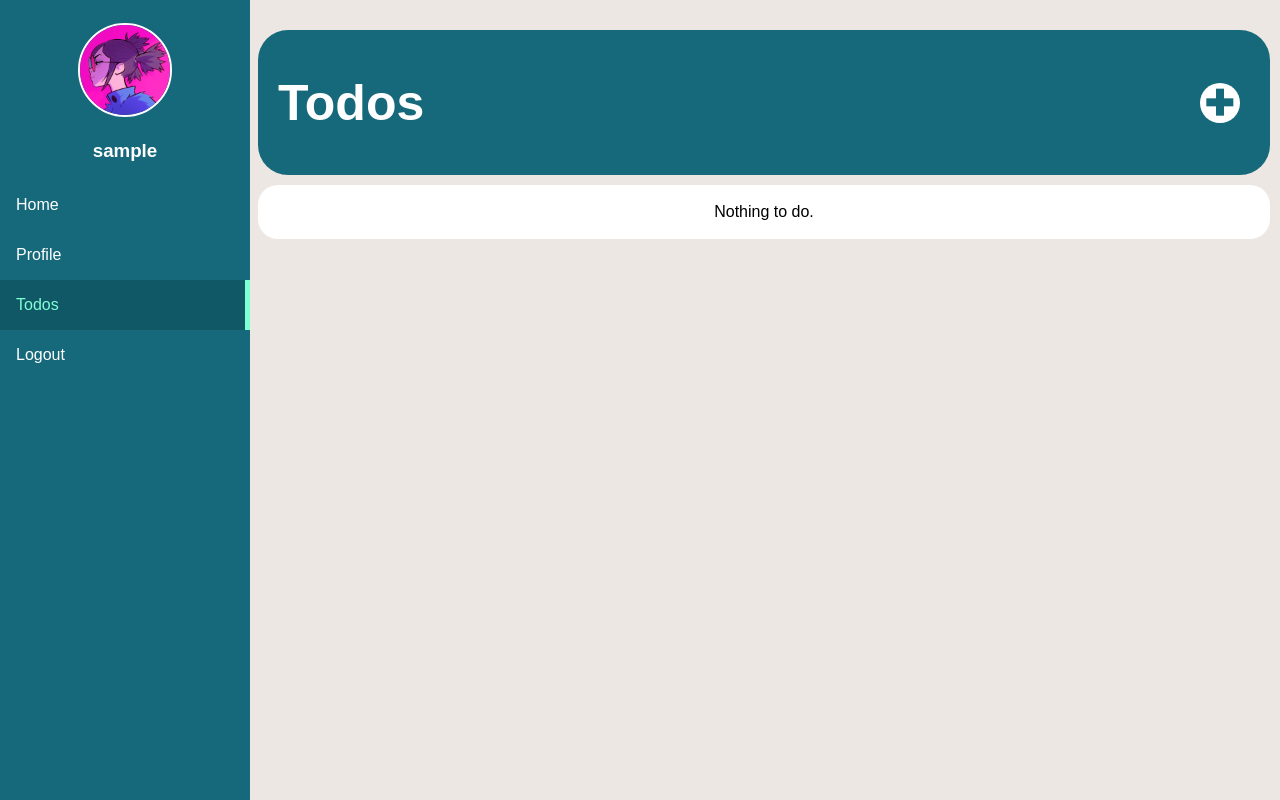
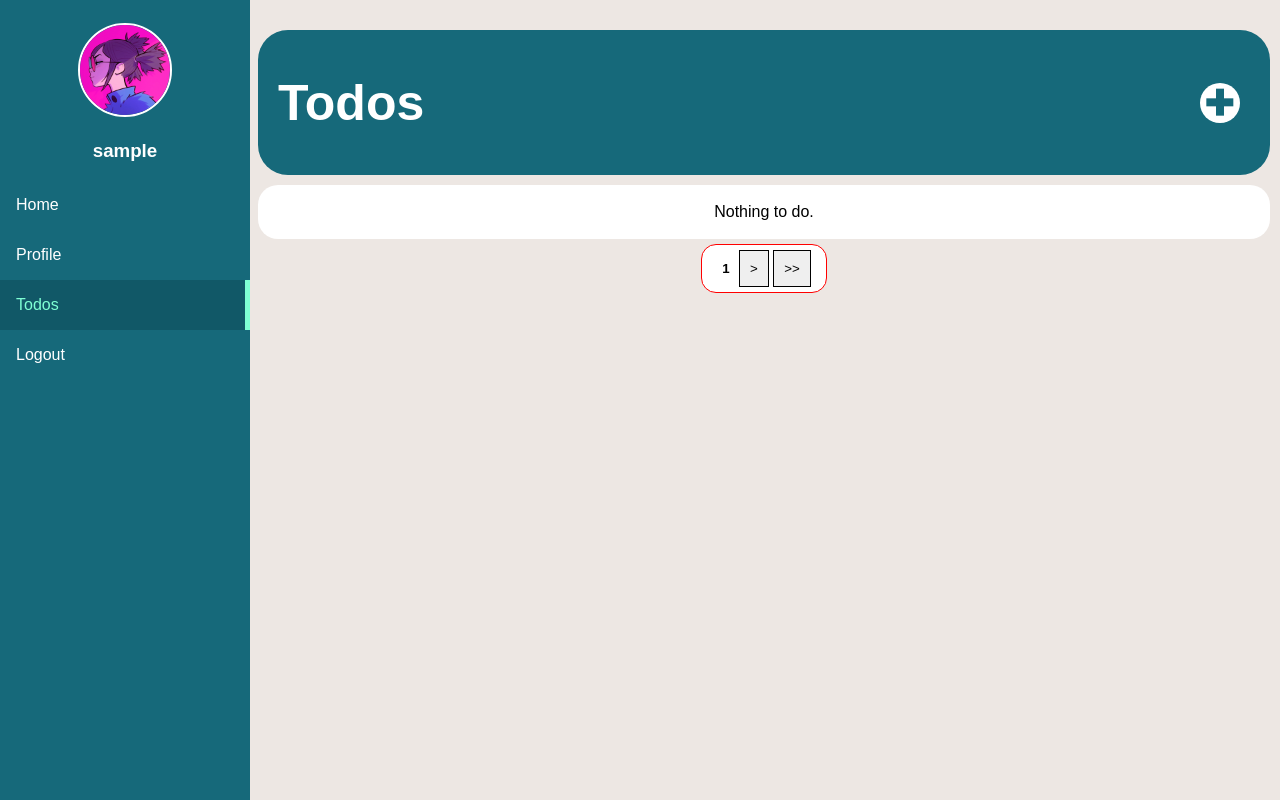
Before and after one commit to joloows/jolo-todoapp, a Django app: page /main/ in a window 1280 px wide. Run offline with Django 4.2, Linux system fonts and the light colour scheme; the visitor is signed in with stand-in values (Sample User, id 1); data that the repository does not hold is empty.

Commit message:
Add Pagination (WIP)

```diff
--- a/src/main/views.py
+++ b/src/main/views.py
@@ -1,3 +1,5 @@
+import json
+
 from django.shortcuts import render, get_object_or_404, HttpResponse
 from django.contrib.auth.decorators import login_required
 from django.core import serializers
@@ -28,11 +30,19 @@ def main(request):
 
     else:
         user = request.user
-        todo = Todo.objects.filter(user=user)
-        context = {
-            'todos': todo,
-        }
-        return render(request, 'main/main.html', context)
+        todos = Todo.objects.filter(user=user)
+        p = Paginator(todos, 8)
+        if 'page' in request.GET:
+            page = request.GET.get('page')
+            todo_page = p.page(page)
+            data = serializers.serialize('json', todo_page.object_list)
+            return HttpResponse(data)
+        else:
+            todo_page = p.page(1)
+            context = {
+                'todos': todo_page,
+            }
+            return render(request, 'main/main.html', context)
 
 
 @login_required
@@ -95,14 +105,3 @@ def delete_todo(request, todo_id):
             todo.delete()
             return HttpResponse()
     return HttpResponse()
-
-
-@login_required
-def paginate_todo(request, page):
-    if request.method == 'GET':
-        todos = Todo.objects.filter(user=request.user)
-        p = Paginator(todos, 8)
-        todo_page = p.page(page)
-        data = serializers.serialize('json', todo_page.object_list)
-        return HttpResponse(data)
-    return HttpResponse()
--- /dev/null
+++ b/src/static/main/css/pagination.css
@@ -0,0 +1,30 @@
+.pagination-btn-container {
+    padding: 5px;
+}
+.pagination-btn {
+    border: 1px solid red;
+    background-color: white;
+    border-radius: 15px;
+    width: fit-content;
+    height: auto;
+    text-align: center;
+    margin: auto;
+    padding: 5px 15px;
+}
+
+.pagination-btn > button {
+    display: none;
+    border: 1px solid black;
+    padding: 10px;
+    cursor: pointer;
+}
+
+.pagination-btn h5 {
+    display: inline;
+    padding: 0 5px;
+    cursor: context-menu;
+}
+
+.pagination-btn > button.show {
+    display: inline;
+}
--- a/src/static/main/js/create.js
+++ b/src/static/main/js/create.js
@@ -25,6 +25,8 @@ $(document).on("submit", "#todo-create-form", function(e) {
   if ($(".todo-list-container").children("p")) {
     $(".todo-list-container").children("p").remove();
   }
+  checkObjectCount();
+
   e.preventDefault();
   var formData = $(this).serializeArray();
   $.ajax(
@@ -37,9 +39,9 @@ $(document).on("submit", "#todo-create-form", function(e) {
         // test(this['type'], this['url'], this['data']);
 
         var data = JSON.parse(response);
-        id = data[0].pk;
-        title = data[0].fields["todo_title"];
-        desc = data[0].fields["todo_desc"];
+        var id = data[0].pk;
+        var title = data[0].fields["todo_title"];
+        var desc = data[0].fields["todo_desc"];
 
         $(".todo-list-container").prepend(createTodoHTML(id, title, desc));
       },
@@ -49,6 +51,14 @@ $(document).on("submit", "#todo-create-form", function(e) {
     }
   );
 });
+
+function checkObjectCount() {
+    var todoListContainer = $(".todo-list-container")
+    if (todoListContainer.children("[class^=todo-object-container-]").length == 8) {
+        lastTodoElement = $(".todo-list-container [class^=todo-object-container-]").last();
+        lastTodoElement.remove();
+    }
+}
 
 function createTodoHTML(id, title, desc) {
   return `<div class="todo-object-container-${id}">
--- a/src/static/main/js/delete.js
+++ b/src/static/main/js/delete.js
@@ -9,12 +9,16 @@ function deleteTodo(element) {
             },
             success: function () {
                 // test
-                test(this['type'], this['url'], this['data']);
+                // test(this['type'], this['url'], this['data']);
+                todoList = $(".todo-list-container");
 
-                id = element.id;
-                $(".todo-object-container-" + id).remove();
-                if ($(".todo-list-container").children().length <= 0) {
-                    $(".todo-list-container").prepend(`<p id="nothing">Nothing to do.</p>`);
+                if (todoList.children().length <= 0) {
+                    todoList.empty();
+                    todoList.prepend(`<p id="nothing">Nothing to do.</p>`);
+                    // remove pagination buttons here
+                } else {
+                    todoList.empty();
+                    getPage(currentPage); // get current page content
                 }
             },
             error: function () {
--- /dev/null
+++ b/src/static/main/js/pagination.js
@@ -0,0 +1,62 @@
+// This part should handle how the todo objects display on paginate button click
+
+
+
+
+var currentPage = 1 // increments/decrements on pagination button clicks.
+
+// Buttons for pagination
+var firstPageBtn = $(".first-page-btn");
+var previousPageBtn = $(".previous-page-btn");
+var nextPageBtn = $(".next-page-btn");
+var lastPageBtn = $(".last-page-btn");
+
+$(document).on("click", ".first-page-btn, .previous-page-btn, .next-page-btn, .last-page-btn", function () {
+    if ($(this).hasClass("first-page-btn")) {
+        currentPage = 1;
+    } else if ($(this).hasClass("previous-page-btn")) {
+        currentPage--;
+    } else if ($(this).hasClass("next-page-btn")) {
+        currentPage++;
+    } else if($(this).hasClass("last-page-btn")) {
+        console.log("last page")
+        // currentPage = obj.pages;
+    }
+    getPage(currentPage);
+    document.getElementById("current-page").innerHTML = currentPage;
+
+    if (currentPage == 1) {
+        firstPageBtn.removeClass("show");
+        previousPageBtn.removeClass("show");
+    // } else if (currentPage == obj.pages) {
+    //     nextPageBtn.removeClass(".show");
+    //     lastPageBtn.removeClass(".show");
+    } else {
+        firstPageBtn.addClass("show");
+        previousPageBtn.addClass("show");
+        nextPageBtn.addClass("show");
+        lastPageBtn.addClass("show");
+    }
+})
+
+function getPage(p) {
+    var page = p;
+    $.ajax(
+        {
+            url: "",
+            type: "GET",
+            data: {
+                page: page,
+            },
+            success: function (response) {
+                $(".todo-list-container").empty();
+                JSON.parse(response).forEach(data => {
+                    var id = data.pk;
+                    var title = data.fields["todo_title"];
+                    var desc = data.fields["todo_desc"];
+                    $(".todo-list-container").append(createTodoHTML(id, title, desc));
+                });
+            }
+        }
+    )
+}
--- a/src/templates/main/main.html
+++ b/src/templates/main/main.html
@@ -5,6 +5,7 @@
   <link rel="stylesheet" href="{% static 'css/todos.css' %}">
   <link rel="stylesheet" href="{% static 'css/dropdown.css' %}">
   <link rel="stylesheet" href="{% static 'css/popup_form.css' %}">
+  <link rel="stylesheet" href="{% static 'css/pagination.css' %}">
   <div class="app">
     <div class="menu-toggle">
       <div class="hamburger">
@@ -102,6 +103,19 @@
           </div>
         {% endif %}
       </div>
+      <div class="pagination-btn-container">
+        <div class="pagination-btn">
+          <button class="first-page-btn">
+            <<
+          </button>
+          <button class="previous-page-btn">
+            <
+          </button>
+          <h5 id="current-page">1</h5>
+          <button class="next-page-btn show">></button>
+          <button class="last-page-btn show">>></button>
+        </div>
+      </div>
     </div>
     <script type="text/javascript">
       var csrftoken = '{{csrf_token}}'
@@ -113,6 +127,7 @@
     <script type="text/javascript" src="{% static 'js/delete.js' %}"></script>
     <script type="text/javascript" src="{% static 'js/checkbox.js' %}"></script>
     <script type="text/javascript" src="{% static 'js/sidebar.js' %}"></script>
-    <script type="text/javascript" src="{% static 'js/test.js' %}"></script> <!-- TESTS -->
+    <script type="text/javascript" src="{% static 'js/pagination.js' %}"></script>
+    <!-- <script type="text/javascript" src="{% static 'js/test.js' %}"></script>  TESTS -->
   </div>
 {% endblock content %}
```
